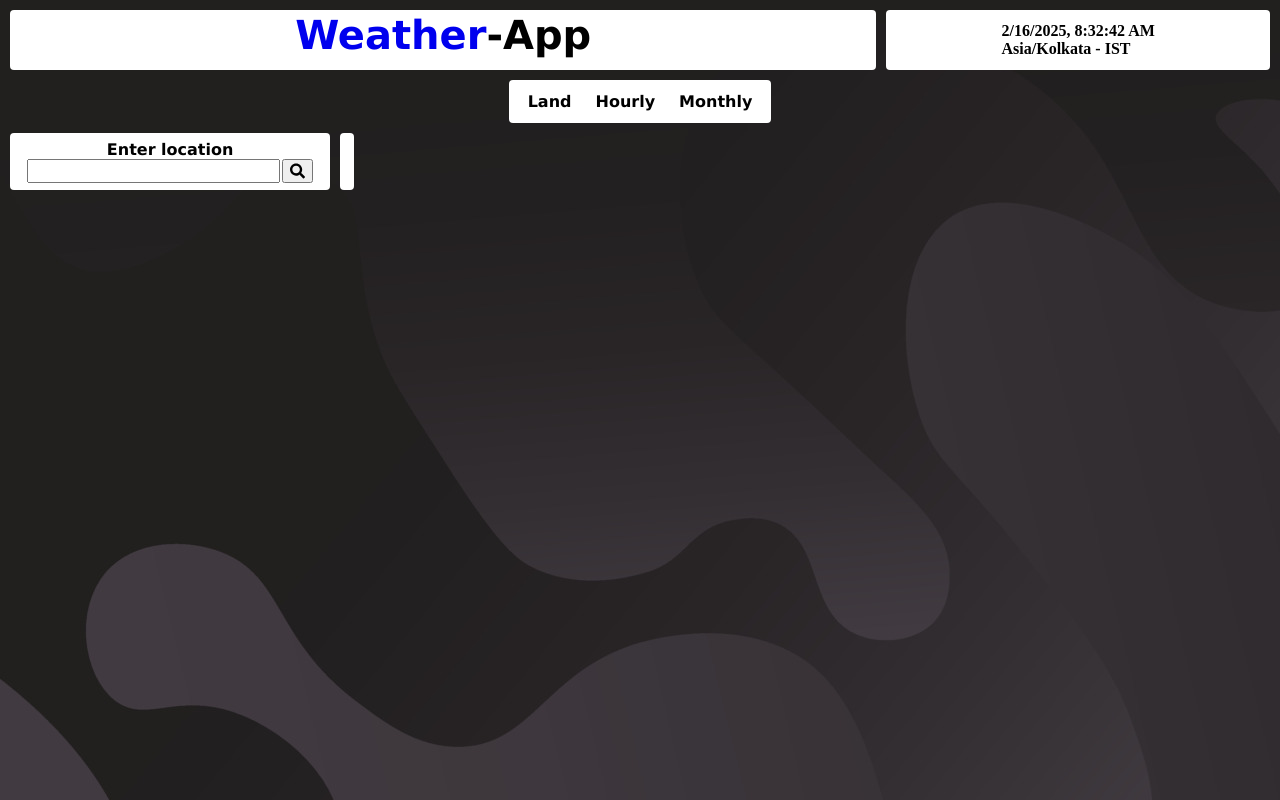
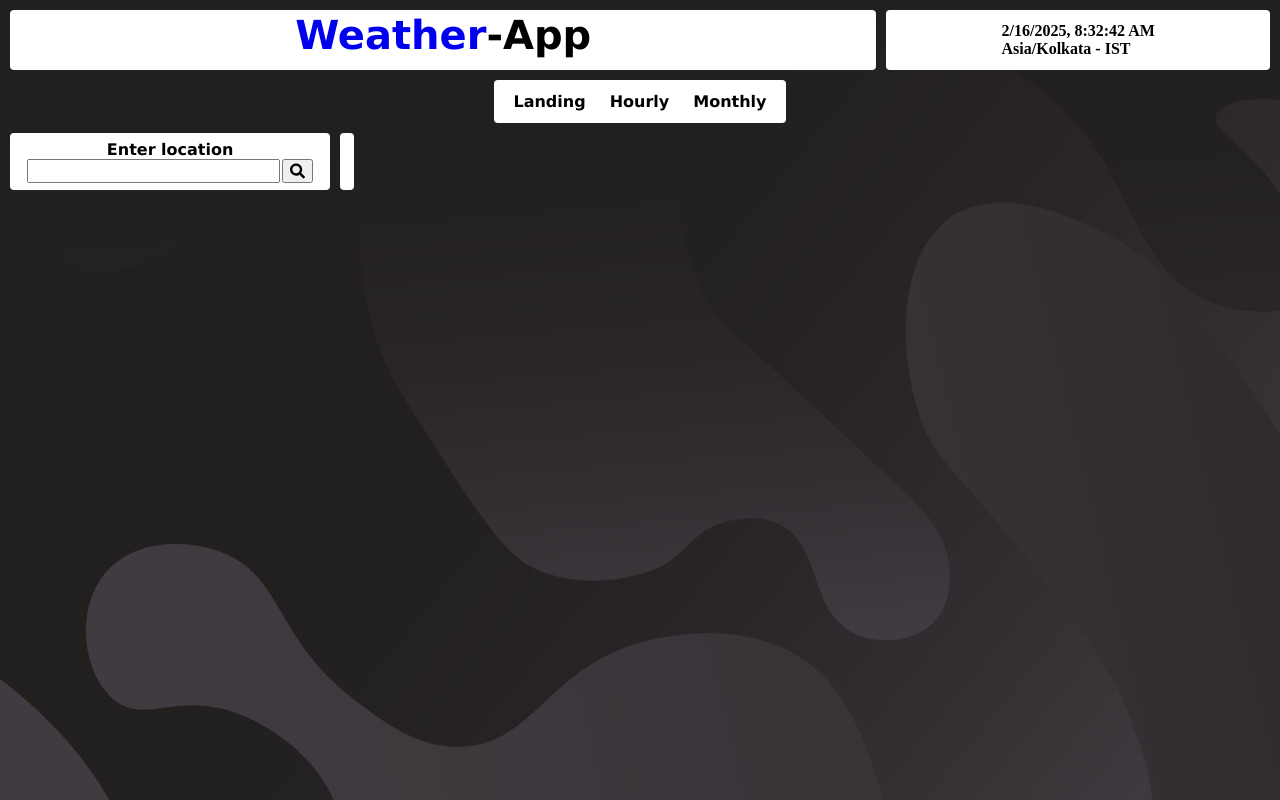
Before and after one commit to Saivamsiaravala/weather, a React (Vite) app: page / in a window 1280 px wide. Built offline with nearby package versions, Linux system fonts and the light colour scheme; no server answers.

Commit message:
change navbar 2

```diff
--- a/src/Components/NavBar.tsx
+++ b/src/Components/NavBar.tsx
@@ -8,7 +8,7 @@ const NavBar = () => {
       <div className="navbar-links">
         <div className="links">
           <Link to="/" className="link">
-            <span className="link-span">Land</span>
+            <span className="link-span">Landing</span>
           </Link>
 
           <Link to="hourly" className="link">
```
